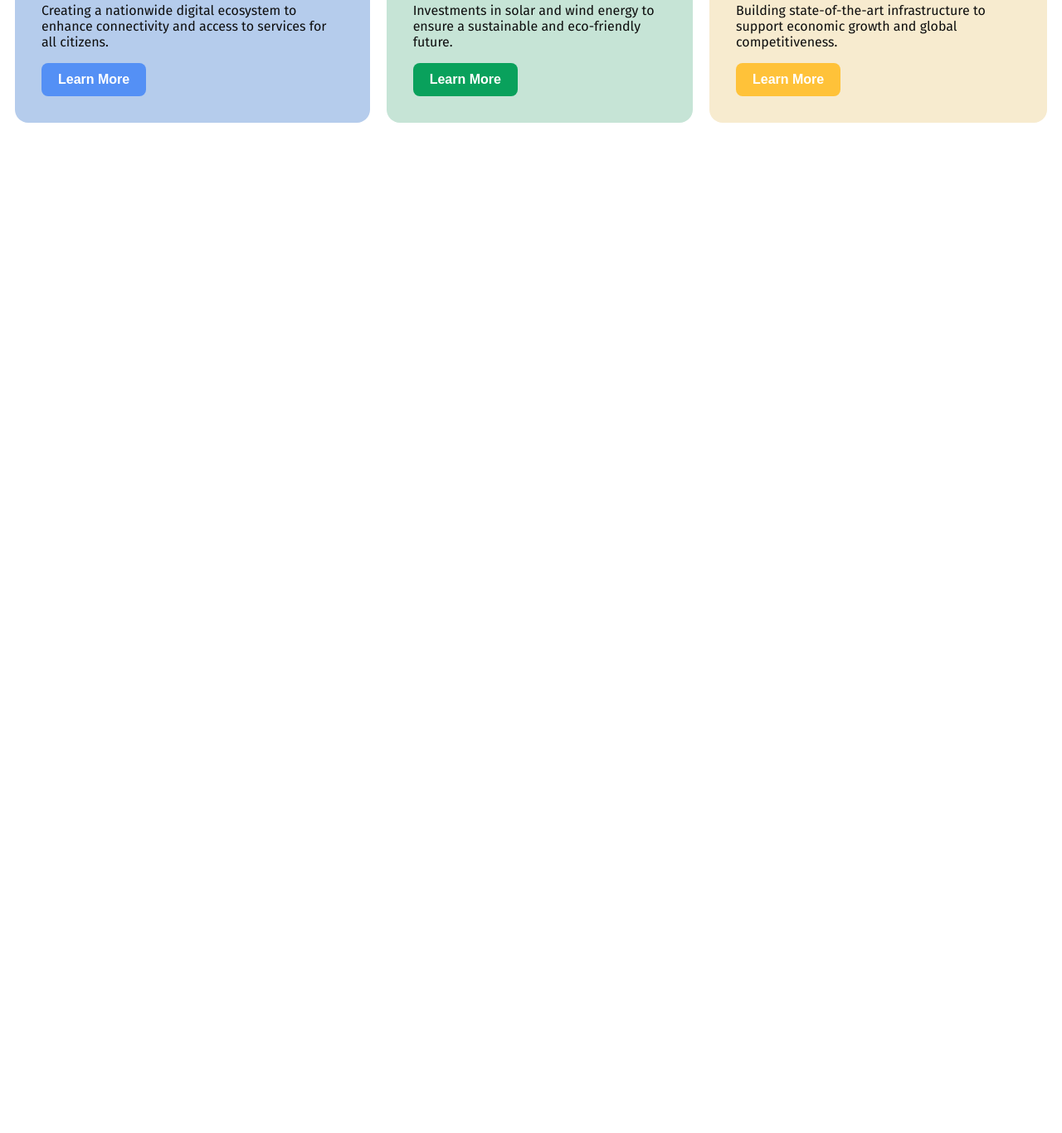
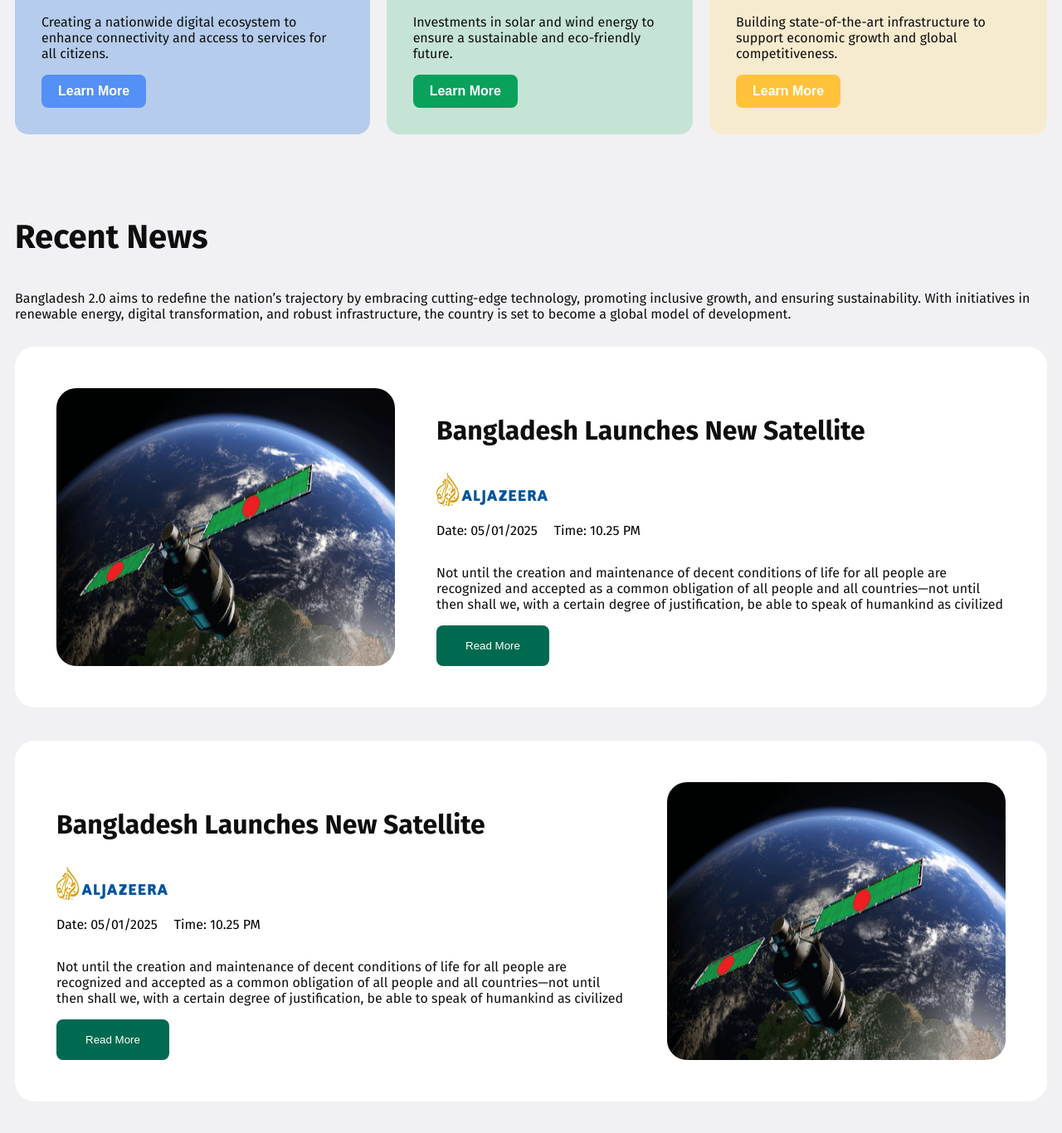
Before and after one commit to dvpromi/web-assignment-1, a plain HTML site: page index.html in a window 1280 px wide. Shown: the part 1108-2474 px from the top of the page at 83% size. Before the commit the page ends 1266 px from the top, so only its background shows below. Drawn offline with Linux system fonts and the light colour scheme.

Commit message:
added the recent news section

```diff
--- a/index.html
+++ b/index.html
@@ -46,6 +46,41 @@
                 </div>
             </div>
          </section>
+
+         <!-- Recent news section start from here -->
+
+         <section class="recent-news">
+            <h3 class="vision-tittle">Recent News</h3>
+            <p class="vision-description">Bangladesh 2.0 aims to redefine the nation’s trajectory by embracing cutting-edge technology, promoting inclusive growth, and ensuring sustainability. With initiatives in renewable energy, digital transformation, and robust infrastructure, the country is set to become a global model of development.</p>
+            <div class="box-news-one">
+                <img class="news-img" src="assets/satelite.png" alt="">
+                <div class="news-content">
+                    <h3 class="news-tittle">Bangladesh Launches New Satellite</h3>
+                    <img src="assets/al-jazeera.png" alt="">
+                    <div class="inline">
+                        <p>Date: 05/01/2025</p>
+                        <p>Time: 10.25 PM</p>
+                    </div>
+                    <p class="news-description">Not until the creation and maintenance of decent conditions of life for all people are recognized and accepted as a common obligation of all people and all countries—not until then shall we,
+                        with a certain degree of justification, be able to speak of humankind as civilized</p>
+                <button class="btn-primary">Read More</button>
+                </div>
+            </div>
+            <div class="box-news-two box-news-one">
+                <div class="news-content">
+                    <h3 class="news-tittle">Bangladesh Launches New Satellite</h3>
+                    <img src="assets/al-jazeera.png" alt="">
+                    <div class="inline">
+                        <p>Date: 05/01/2025</p>
+                        <p>Time: 10.25 PM</p>
+                    </div>
+                    <p class="news-description">Not until the creation and maintenance of decent conditions of life for all people are recognized and accepted as a common obligation of all people and all countries—not until then shall we,
+                        with a certain degree of justification, be able to speak of humankind as civilized</p>
+                <button class="btn-primary">Read More</button>
+                </div>
+                <img class="news-img" src="assets/satelite.png" alt="">
+            </div>
+         </section>
     </main>
     <footer></footer>
 </body>
--- a/styles/style.css
+++ b/styles/style.css
@@ -2,6 +2,7 @@
 
 body{
     font-family: "Fira Sans", serif;
+    background-color: #F1F1F3;
 
 }
 
@@ -17,7 +18,7 @@ section{
     background-color: #C6E4D6;
     border-radius: 24px;
     padding: 142px 50px;
-    gap: 20px;
+    gap: 50px;
 }
 .banner-sub-tittle{
     font-weight: 400;
@@ -44,6 +45,7 @@ section{
 
 .vision{
     margin: 10px;
+    margin-bottom: 100px;
 }
 .vision-container {
     display: flex;
@@ -58,6 +60,7 @@ section{
     font-weight: 400;
     font-size: 16px;
     color: #0E0E0E;
+    margin-bottom: 30px;
 }
 .vision-c-tittle{
     color: #0E0E0E;
@@ -113,3 +116,34 @@ section{
     font-size: 16px;
     font-weight: 600;
 }
+
+/* Recent news styles */
+
+.recent-news{
+    margin: 10px;
+}
+.box-news-one{
+    display: flex;
+    gap: 50px;
+    padding: 50px;
+    background-color: white;
+    border-radius: 24px;
+    margin-bottom: 40px;
+}
+.inline{
+    display: flex;
+    gap: 20px;
+}
+.news-img{
+    border-radius: 24px;
+}
+.news-tittle{
+    font-weight: 700;
+    font-size: 32px;
+    color: #0E0E0E;
+}
+.news-description{
+    font-weight: 400;
+    font-size: 16px;
+    color: #0E0E0E;
+}
```
